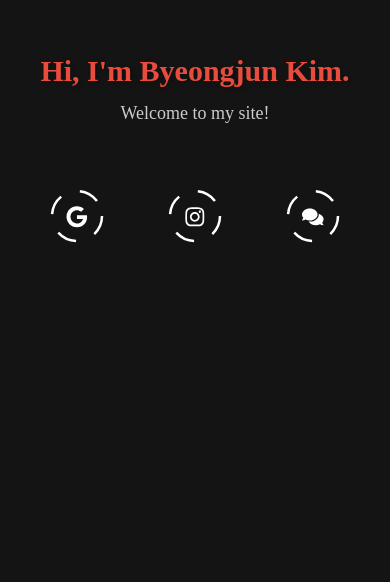
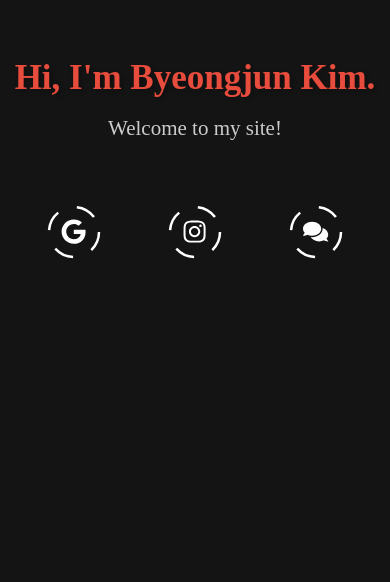
Before and after one commit to cowboy9408/Portfolio-React.js, a React (Create React App) app in the folder my-portfolio/: page / in a window 390 px wide. Shown: the part 262-844 px from the top of the page. Built offline with nearby package versions, Linux system fonts and the light colour scheme.

Commit message:
반응형 웹 스타일 수정

```diff
--- a/my-portfolio/src/App.js
+++ b/my-portfolio/src/App.js
@@ -16,18 +16,16 @@ const GlobalStyle = createGlobalStyle`
     margin: 0;
     overflow-x: hidden;
 
-      /* 태블릿 */
-    @media only screen and (max-width: 768px) {
-      font-size: 14px;
+       @media only screen and (max-width: 768px) {
+      font-size: 15px;
     }
 
-    /* 모바일 */
     @media only screen and (max-width: 480px) {
-      font-size: 12px;
-      overflow: hidden;
+      font-size: 14px;
+      padding: 0;
+      margin: 0;
       width: 100vw;
       height: 100vh;
-      box-sizing: border-box;
     }
   }
 `;
@@ -50,7 +48,7 @@ const Preloader = styled.div`
   }
 
   /* 모바일 */
-  @media only screen and (max-width: 480px) {
+   @media only screen and (max-width: 480px) {
     height: 100vh;
     margin: 0;
     padding: 0;
@@ -75,7 +73,6 @@ const Loader = styled.div`
     height: 80px;
   }
 
-  /* 모바일 */
   @media only screen and (max-width: 480px) {
     width: 60px;
     height: 60px;
@@ -117,8 +114,8 @@ const BackgroundSquaresContainer = styled.div`
     height: 100vh;
   }
 
-  @media only screen and (max-width: 480px) {
-    display: none; /* 모바일 환경에서는 배경 사각형 숨김 */
+ @media only screen and (max-width: 480px) {
+    display: none;
   }
 
 `;
--- a/my-portfolio/src/components/LandingPage.jsx
+++ b/my-portfolio/src/components/LandingPage.jsx
@@ -32,6 +32,14 @@ const LandingContainer = styled.section`
   position: relative;
   padding: 0;
   margin: 0;
+   @media only screen and (max-width: 768px) {
+    padding: 15px;
+  }
+
+  @media only screen and (max-width: 480px) {
+    padding: 10px;
+    font-size: 14px;
+  }
 `;
 
 const Title = styled.h1`
```
